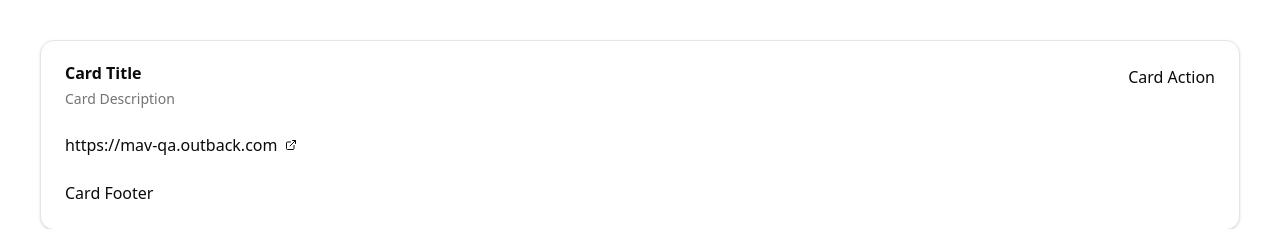
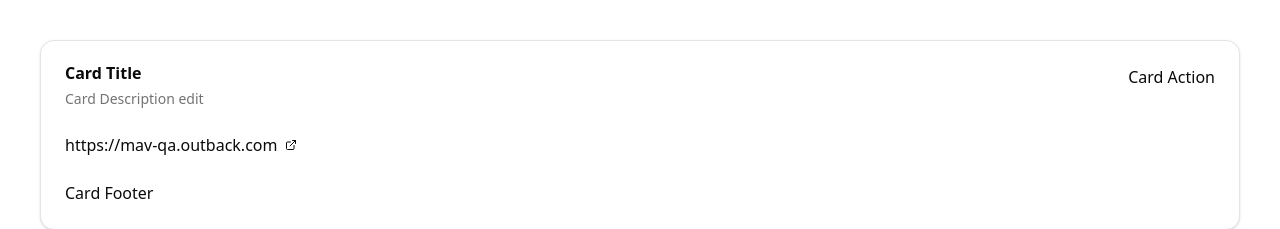
Before and after one commit to lucas-vilela/bbi-app, a Next.js app: page / in a window 1280 px wide. Shown: the top 229 px of the page. Built offline with nearby package versions, Linux system fonts and the light colour scheme.

Commit message:
Test mac edition

```diff
--- a/src/app/page.js
+++ b/src/app/page.js
@@ -36,7 +36,7 @@ export default function Home() {
         <Card className="w-full">
           <CardHeader>
             <CardTitle>Card Title</CardTitle>
-            <CardDescription>Card Description</CardDescription>
+            <CardDescription>Card Description edit</CardDescription>
             <CardAction>Card Action</CardAction>
           </CardHeader>
           <CardContent>
```
Also changed, not shown: 1 other file (tests, documents, lock files or other folders).
